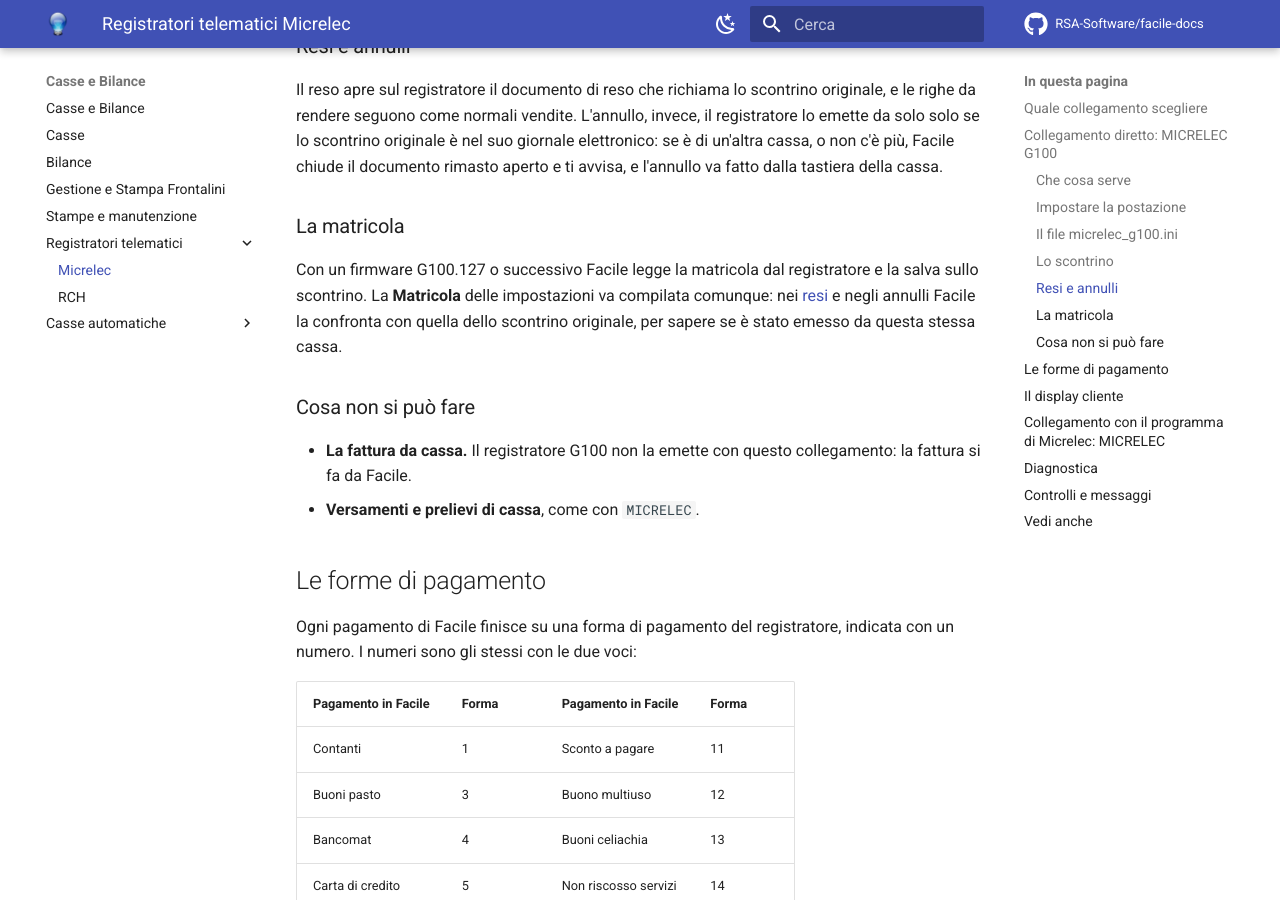
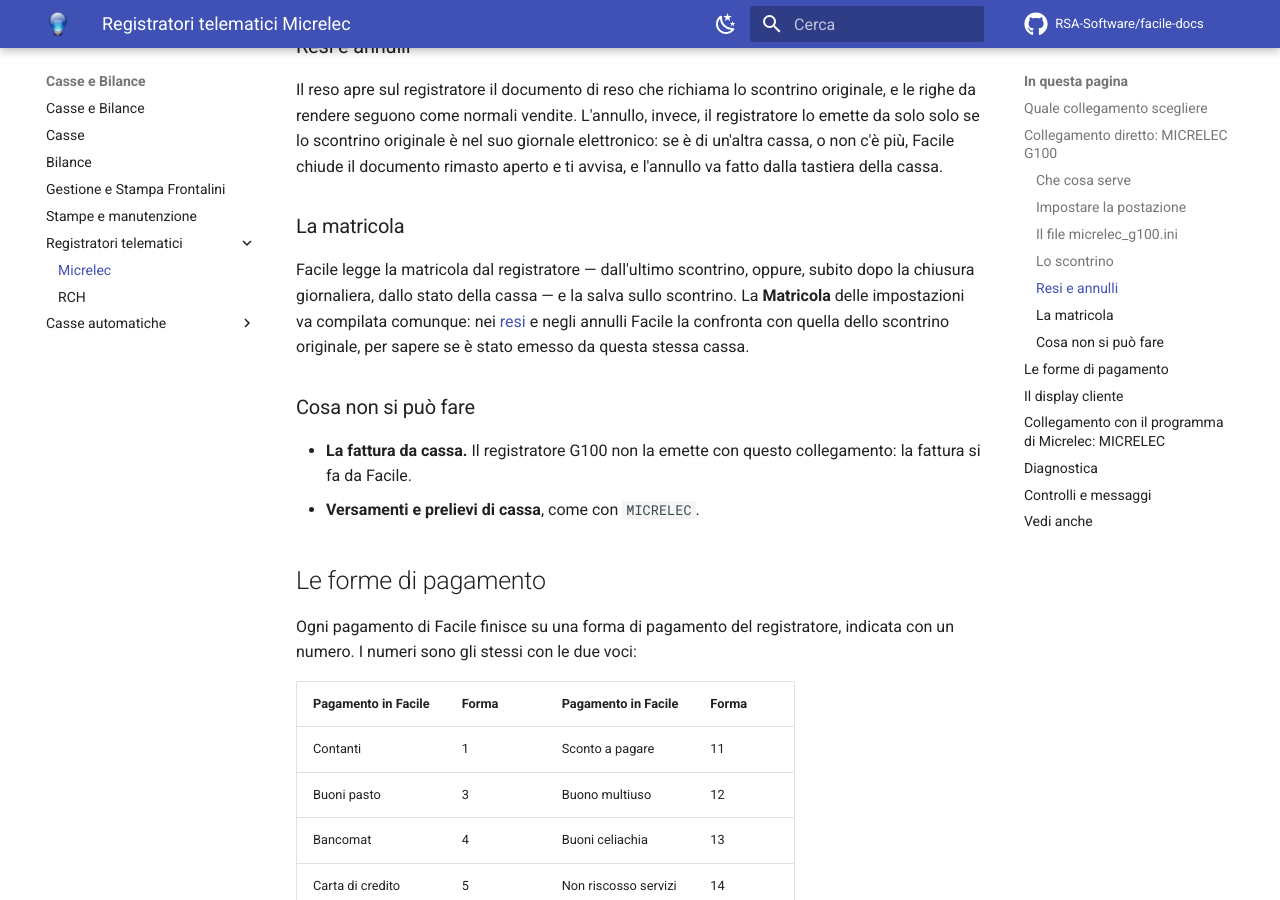
Before and after one commit to RSA-Software/facile-docs, an MkDocs documentation site: the page built from docs/moduli/casse-bilance/registratori/micrelec.md, in a window 1280 px wide and 900 px high, scrolled down 2732 px. Built offline with MkDocs 1.6.1 and Material for MkDocs 9.7.7, drawn with Linux system fonts in a browser that asks for light colours; comment, search, counter and statistics services are not loaded.

Commit message:
Registratori Micrelec: matricola anche dallo stato della cassa dopo la chiusura
Co-Authored-By: Claude Opus 5.5 <noreply@anthropic.com>

```diff
--- a/docs/moduli/casse-bilance/registratori/micrelec.md
+++ b/docs/moduli/casse-bilance/registratori/micrelec.md
@@ -118,8 +118,9 @@ cassa.
 
 ### La matricola
 
-Con un firmware G100.127 o successivo Facile legge la matricola dal
-registratore e la salva sullo scontrino. La **Matricola** delle impostazioni
+Facile legge la matricola dal registratore — dall'ultimo scontrino, oppure,
+subito dopo la chiusura giornaliera, dallo stato della cassa — e la salva sullo
+scontrino. La **Matricola** delle impostazioni
 va compilata comunque: nei [resi](../../vendite/vendita-al-banco.md#registrare-un-reso)
 e negli annulli Facile la confronta con quella dello scontrino originale, per
 sapere se è stato emesso da questa stessa cassa.
```
